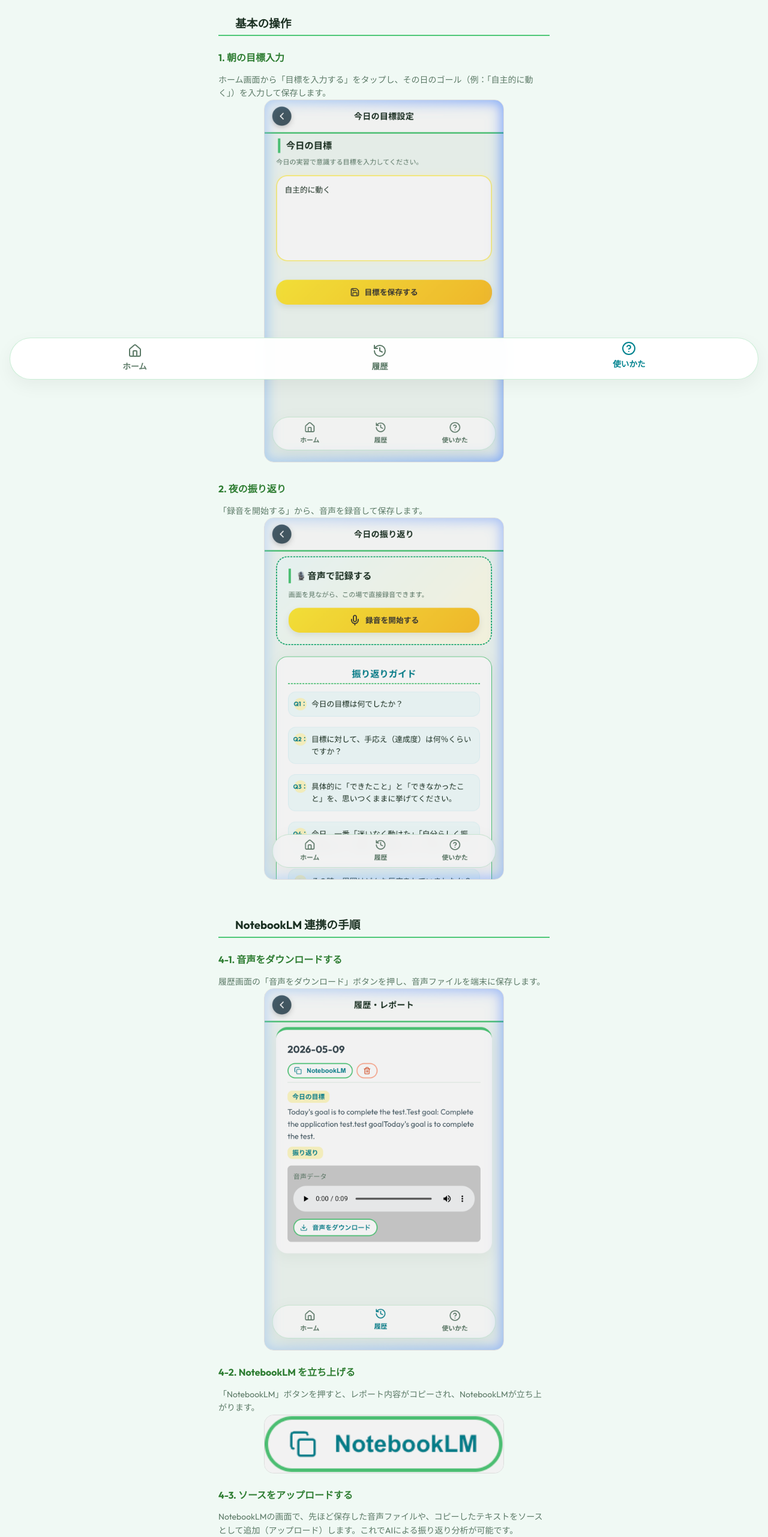
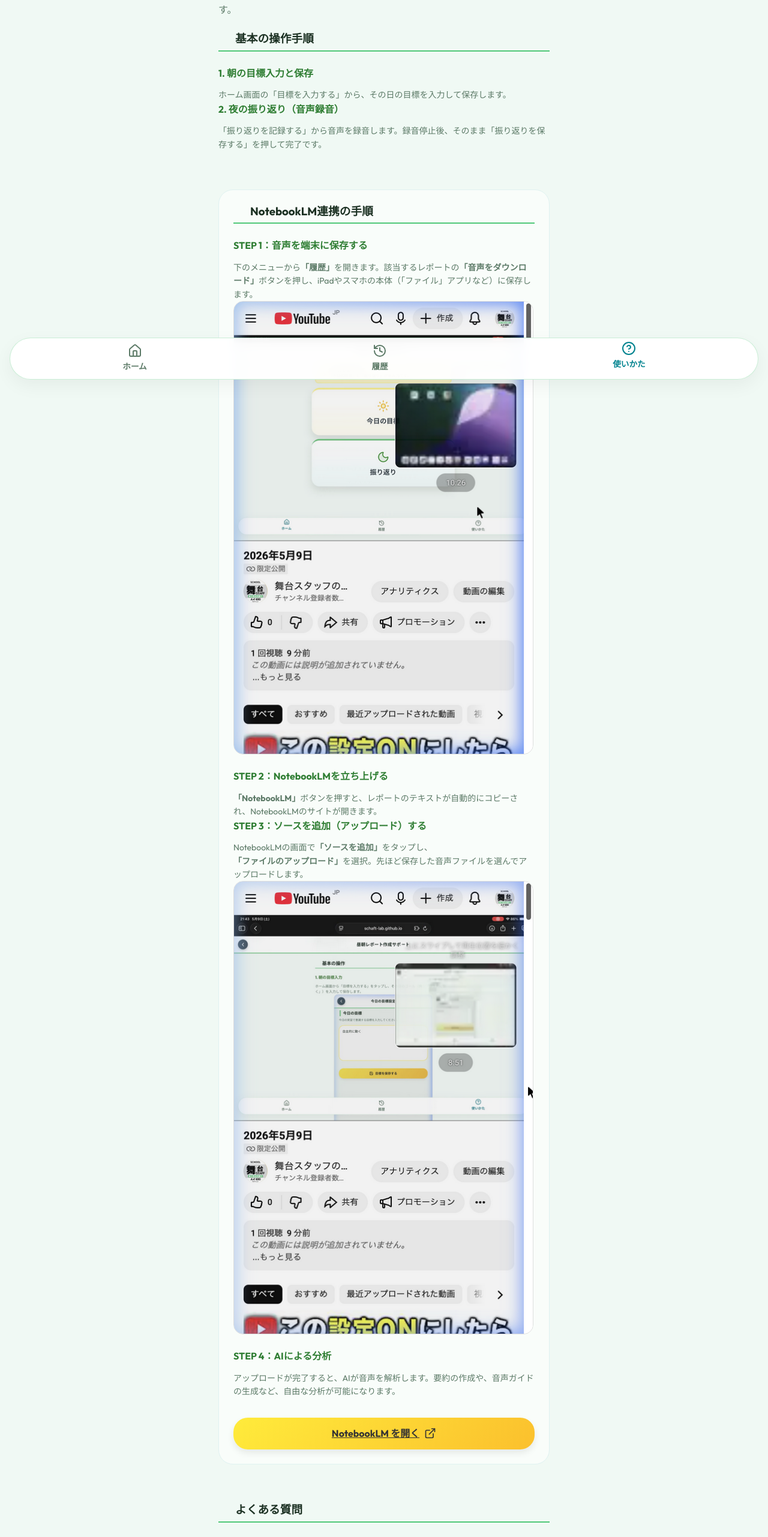
Before and after one commit to SCHAFT-lab/hiruasu-report, a React (Vite) app: page /manual in a window 1280 px wide. Shown: the part 143-2706 px from the top of the page at 60% size. Built offline with nearby package versions, Linux system fonts and the light colour scheme.

Commit message:
Update: Refine manual with NotebookLM steps from YouTube tutorial

```diff
--- a/src/pages/Manual.jsx
+++ b/src/pages/Manual.jsx
@@ -1,5 +1,5 @@
 import React from 'react';
-import { Smartphone, ExternalLink, Download, Copy, Upload } from 'lucide-react';
+import { Smartphone, ExternalLink, Download, Layout, PlayCircle } from 'lucide-react';
 
 export function Manual() {
   return (
@@ -7,69 +7,72 @@
       <div className="manual-header">
         <h2 style={{ color: '#1B3022', fontWeight: '800', marginBottom: '16px' }}>使い方ガイド</h2>
         <p className="text-muted" style={{ marginBottom: '24px' }}>
-          アプリの基本的な使い方を画像で確認できます。
+          アプリの基本的な使い方と、AI（NotebookLM）との連携方法を解説します。
         </p>
       </div>
 
+      {/* 基本操作セクション */}
       <div className="guide-section" style={{ marginBottom: '64px' }}>
         <h3 style={{ borderBottom: '2px solid var(--accent-mint)', paddingBottom: '8px', marginBottom: '24px', display: 'flex', alignItems: 'center', gap: '8px' }}>
-          <Smartphone size={20} color="var(--primary-color)" /> 基本の操作
+          <Smartphone size={20} color="var(--primary-color)" /> 基本の操作手順
         </h3>
 
         <div className="guide-step">
-          <h4 style={{ color: '#2E7D32', marginBottom: '12px' }}>1. 朝の目標入力</h4>
+          <h4 style={{ color: '#2E7D32', marginBottom: '12px' }}>1. 朝の目標入力と保存</h4>
           <p className="text-muted text-sm mb-3">
-            ホーム画面から「目標を入力する」をタップし、その日のゴール（例：「自主的に動く」）を入力して保存します。
+            ホーム画面の「目標を入力する」から、その日の目標を入力して保存します。
           </p>
-          <div style={{ borderRadius: '16px', overflow: 'hidden', border: '1px solid #ddd', marginBottom: '32px', maxWidth: '400px', margin: '0 auto 32px' }}>
-            <img src={`${import.meta.env.BASE_URL}guides/morning_mobile.png`} alt="朝の目標入力" style={{ width: '100%', display: 'block' }} loading="lazy" />
+        </div>
+
+        <div className="guide-step">
+          <h4 style={{ color: '#2E7D32', marginBottom: '12px' }}>2. 夜の振り返り（音声録音）</h4>
+          <p className="text-muted text-sm mb-3">
+            「振り返りを記録する」から音声を録音します。録音停止後、そのまま「振り返りを保存する」を押して完了です。
+          </p>
+        </div>
+      </div>
+
+      {/* NotebookLM連携セクション */}
+      <div className="guide-section" style={{ marginBottom: '64px', backgroundColor: '#f9fdfa', padding: '24px', borderRadius: '24px', border: '1px solid #e0f2f1' }}>
+        <h3 style={{ borderBottom: '2px solid var(--accent-mint)', paddingBottom: '8px', marginBottom: '24px', display: 'flex', alignItems: 'center', gap: '8px' }}>
+          <Layout size={20} color="var(--primary-color)" /> NotebookLM連携の手順
+        </h3>
+
+        <div className="guide-step">
+          <h4 style={{ color: '#2E7D32', marginBottom: '12px' }}>STEP 1：音声を端末に保存する</h4>
+          <p className="text-muted text-sm mb-3">
+            下のメニューから<strong>「履歴」</strong>を開きます。該当するレポートの<strong>「音声をダウンロード」</strong>ボタンを押し、iPadやスマホの本体（「ファイル」アプリなど）に保存します。
+          </p>
+          <div style={{ borderRadius: '16px', overflow: 'hidden', border: '1px solid #ddd', marginBottom: '24px', maxWidth: '500px' }}>
+            <img src={`${import.meta.env.BASE_URL}guides/history_card_video.png`} alt="履歴からダウンロード" style={{ width: '100%', display: 'block' }} loading="lazy" />
           </div>
         </div>
 
         <div className="guide-step">
-          <h4 style={{ color: '#2E7D32', marginBottom: '12px' }}>2. 夜の振り返り</h4>
+          <h4 style={{ color: '#2E7D32', marginBottom: '12px' }}>STEP 2：NotebookLMを立ち上げる</h4>
           <p className="text-muted text-sm mb-3">
-            「録音を開始する」から、音声を録音して保存します。
+            <strong>「NotebookLM」</strong>ボタンを押すと、レポートのテキストが自動的にコピーされ、NotebookLMのサイトが開きます。
           </p>
-          <div style={{ borderRadius: '16px', overflow: 'hidden', border: '1px solid #ddd', marginBottom: '32px', maxWidth: '400px', margin: '0 auto 32px' }}>
-            <img src={`${import.meta.env.BASE_URL}guides/night_mobile.png`} alt="夜の振り返り" style={{ width: '100%', display: 'block' }} loading="lazy" />
-          </div>
         </div>
-      </div>
-
-      <div className="guide-section" style={{ marginBottom: '64px' }}>
-        <h3 style={{ borderBottom: '2px solid var(--accent-mint)', paddingBottom: '8px', marginBottom: '24px', display: 'flex', alignItems: 'center', gap: '8px' }}>
-          <ExternalLink size={20} color="var(--primary-color)" /> NotebookLM 連携の手順
-        </h3>
 
         <div className="guide-step">
-          <h4 style={{ color: '#2E7D32', marginBottom: '12px' }}>4-1. 音声をダウンロードする</h4>
+          <h4 style={{ color: '#2E7D32', marginBottom: '12px' }}>STEP 3：ソースを追加（アップロード）する</h4>
           <p className="text-muted text-sm mb-3">
-            履歴画面の「音声をダウンロード」ボタンを押し、音声ファイルを端末に保存します。
+            NotebookLMの画面で<strong>「ソースを追加」</strong>をタップし、<strong>「ファイルのアップロード」</strong>を選択。先ほど保存した音声ファイルを選んでアップロードします。
           </p>
-          <div style={{ borderRadius: '16px', overflow: 'hidden', border: '1px solid #ddd', marginBottom: '24px', maxWidth: '400px', margin: '0 auto 24px' }}>
-            <img src={`${import.meta.env.BASE_URL}guides/history_mobile.png`} alt="音声をダウンロード" style={{ width: '100%', display: 'block' }} loading="lazy" />
+          <div style={{ borderRadius: '16px', overflow: 'hidden', border: '1px solid #ddd', marginBottom: '24px', maxWidth: '500px' }}>
+            <img src={`${import.meta.env.BASE_URL}guides/notebooklm_steps_video.png`} alt="NotebookLMへのアップロード" style={{ width: '100%', display: 'block' }} loading="lazy" />
           </div>
         </div>
 
         <div className="guide-step">
-          <h4 style={{ color: '#2E7D32', marginBottom: '12px' }}>4-2. NotebookLM を立ち上げる</h4>
+          <h4 style={{ color: '#2E7D32', marginBottom: '12px' }}>STEP 4：AIによる分析</h4>
           <p className="text-muted text-sm mb-3">
-            「NotebookLM」ボタンを押すと、レポート内容がコピーされ、NotebookLMが立ち上がります。
-          </p>
-          <div style={{ borderRadius: '16px', overflow: 'hidden', border: '1px solid #ddd', marginBottom: '24px', maxWidth: '400px', margin: '0 auto 24px' }}>
-            <img src={`${import.meta.env.BASE_URL}guides/notebooklm_guide.png`} alt="NotebookLMボタン" style={{ width: '100%', display: 'block' }} loading="lazy" />
-          </div>
-        </div>
-
-        <div className="guide-step">
-          <h4 style={{ color: '#2E7D32', marginBottom: '12px' }}>4-3. ソースをアップロードする</h4>
-          <p className="text-muted text-sm mb-3">
-            NotebookLMの画面で、先ほど保存した音声ファイルや、コピーしたテキストをソースとして追加（アップロード）します。これでAIによる振り返り分析が可能です。
+            アップロードが完了すると、AIが音声を解析します。要約の作成や、音声ガイドの生成など、自由な分析が可能になります。
           </p>
         </div>
 
-        <div style={{ textAlign: 'center', marginTop: '40px' }}>
+        <div style={{ textAlign: 'center', marginTop: '32px' }}>
           <a
             href="https://notebooklm.google.com/"
             target="_blank"
@@ -82,18 +85,30 @@
         </div>
       </div>
 
+      {/* よくある質問 */}
       <div className="guide-section" style={{ marginBottom: '40px' }}>
         <h3 style={{ borderBottom: '2px solid var(--accent-mint)', paddingBottom: '8px', marginBottom: '24px', display: 'flex', alignItems: 'center', gap: '8px' }}>
           <Smartphone size={20} color="var(--primary-color)" /> よくある質問
         </h3>
-
         <div className="guide-step">
           <h4 style={{ color: '#2E7D32', marginBottom: '12px' }}>Q. 日付が変わったらどうなりますか？</h4>
           <p className="text-muted text-sm" style={{ lineHeight: '1.6' }}>
-            日付が変わると、入力画面は自動的に新しい日のためにリセットされます。<br />
-            前日までの記録は消えることなく、すべて<strong>「履歴」</strong>タブに保存されますので、安心して毎日記録を続けてください。
+            日付が変わると入力画面はリセットされますが、前日までの記録はすべて<strong>「履歴」</strong>タブに保存されています。
           </p>
         </div>
+      </div>
+
+      <div style={{ textAlign: 'center', marginTop: '40px', padding: '20px', backgroundColor: '#f0f4f8', borderRadius: '16px' }}>
+        <p className="text-sm text-muted mb-3">動画で詳しい手順を確認したい方はこちら</p>
+        <a
+          href="https://youtu.be/ii16rTmLsV8"
+          target="_blank"
+          rel="noopener noreferrer"
+          className="btn btn-outline"
+          style={{ display: 'inline-flex', alignItems: 'center', gap: '8px' }}
+        >
+          <PlayCircle size={20} /> 解説動画を視聴する
+        </a>
       </div>
     </div>
   );
```
Also changed, not shown: copy_video_screenshots.js (added, +15 -0 lines), public/guides/history_card_video.png (added), public/guides/notebooklm_steps_video.png (added).
